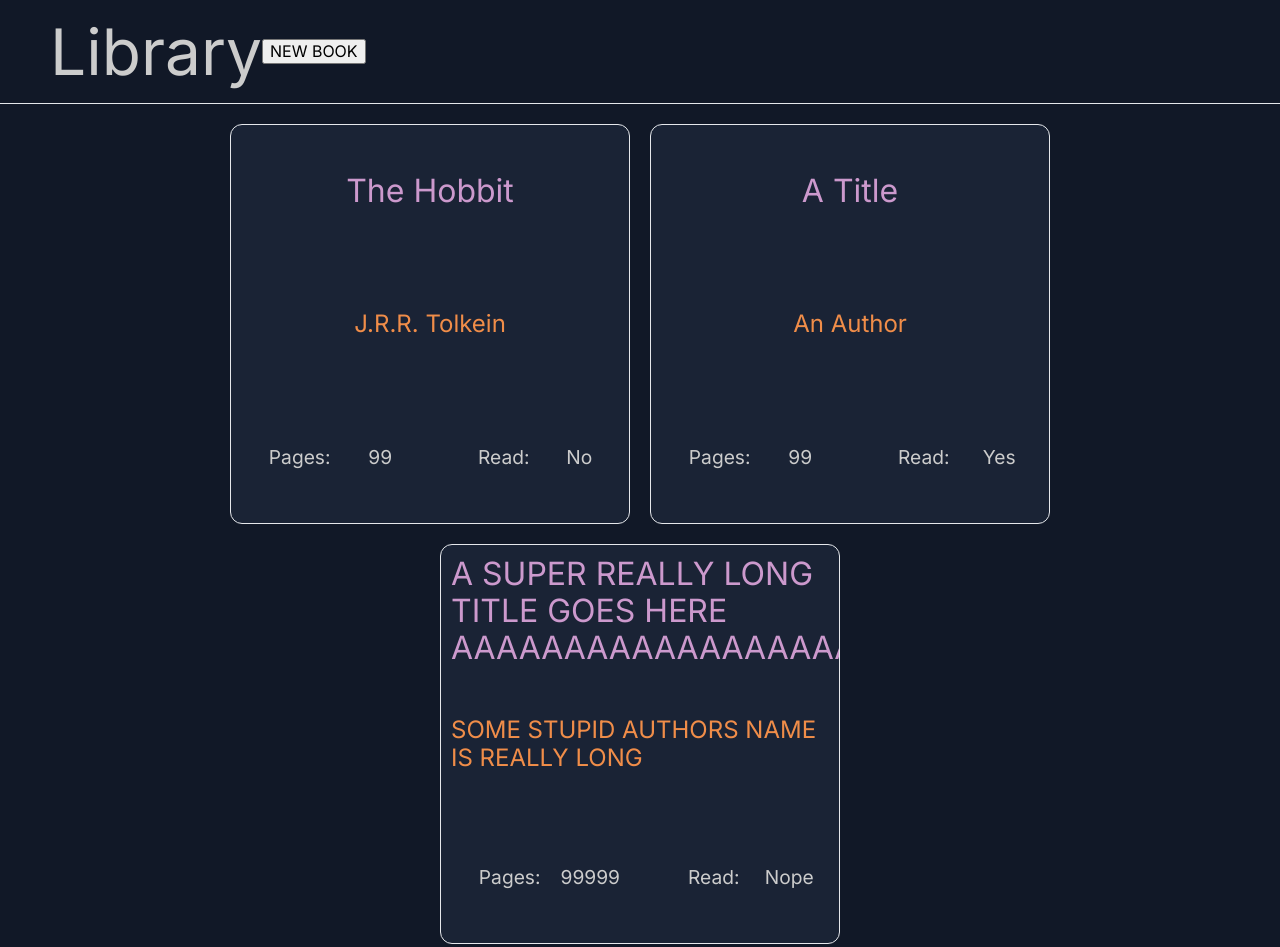
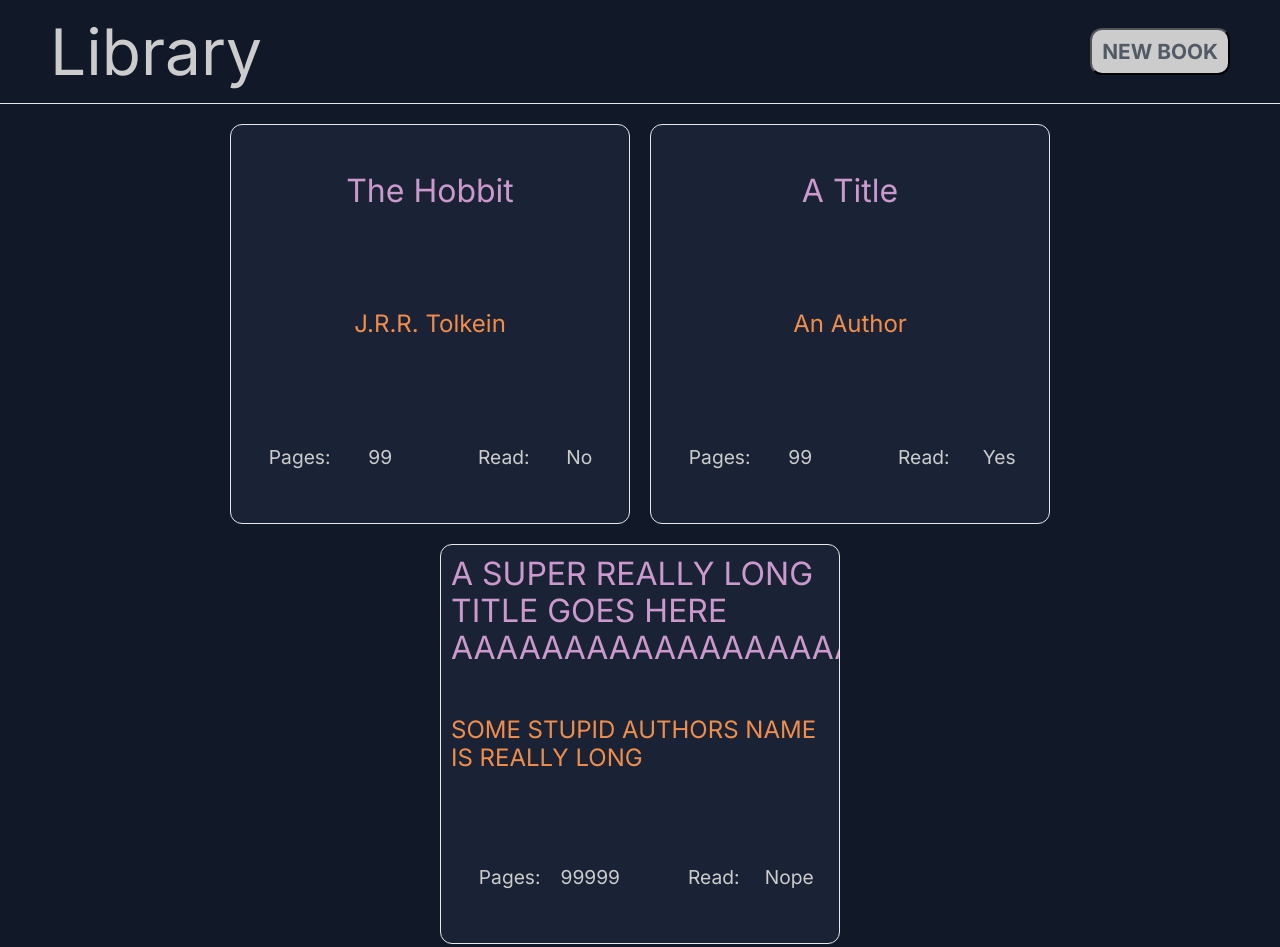
Before and after one commit to CoreyFulop/library, a plain HTML site: page index.html in a window 1280 px wide. Drawn offline with Linux system fonts and the light colour scheme.

Commit message:
Add styles to the New Book button

```diff
--- a/css/styles.css
+++ b/css/styles.css
@@ -29,6 +29,30 @@ header {
 header .branding-container {
     color: rgb(204, 204, 204);
     font-size: 4rem;
+}
+
+header .modal-container {
+    margin-left: auto;
+}
+
+header button#showNewBookDialog {
+    color: rgba(30, 41, 59, 0.7);
+    background-color: rgb(204, 204, 204);
+    font-size: 1.3rem;
+    font-weight: 700;
+    border-radius: 12px;
+    padding: 10px;
+
+}
+
+header button#showNewBookDialog:hover {
+    background-color: rgba(30, 41, 59, 0.7);
+    color: rgb(204, 204, 204);
+    font-size: 1.3rem;
+    font-weight: 700;
+    border-radius: 12px;
+    padding: 10px;
+
 }
 
 main {
--- a/index.html
+++ b/index.html
@@ -13,7 +13,7 @@
     <body>
         <header>
             <div class="branding-container">Library</div>
-            <div>
+            <div class="modal-container">
                 <dialog id="newBookDialog">
                     <form action="" method="">
                         <div>
```
